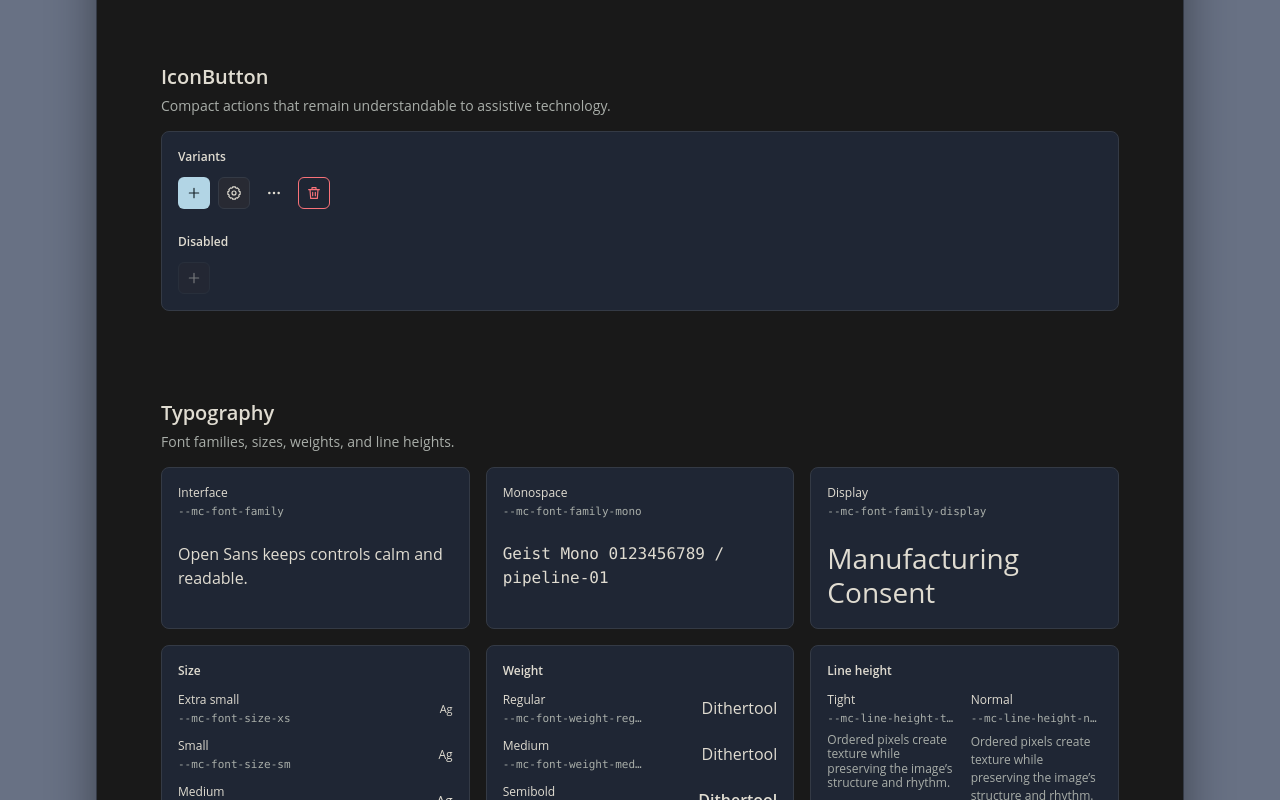
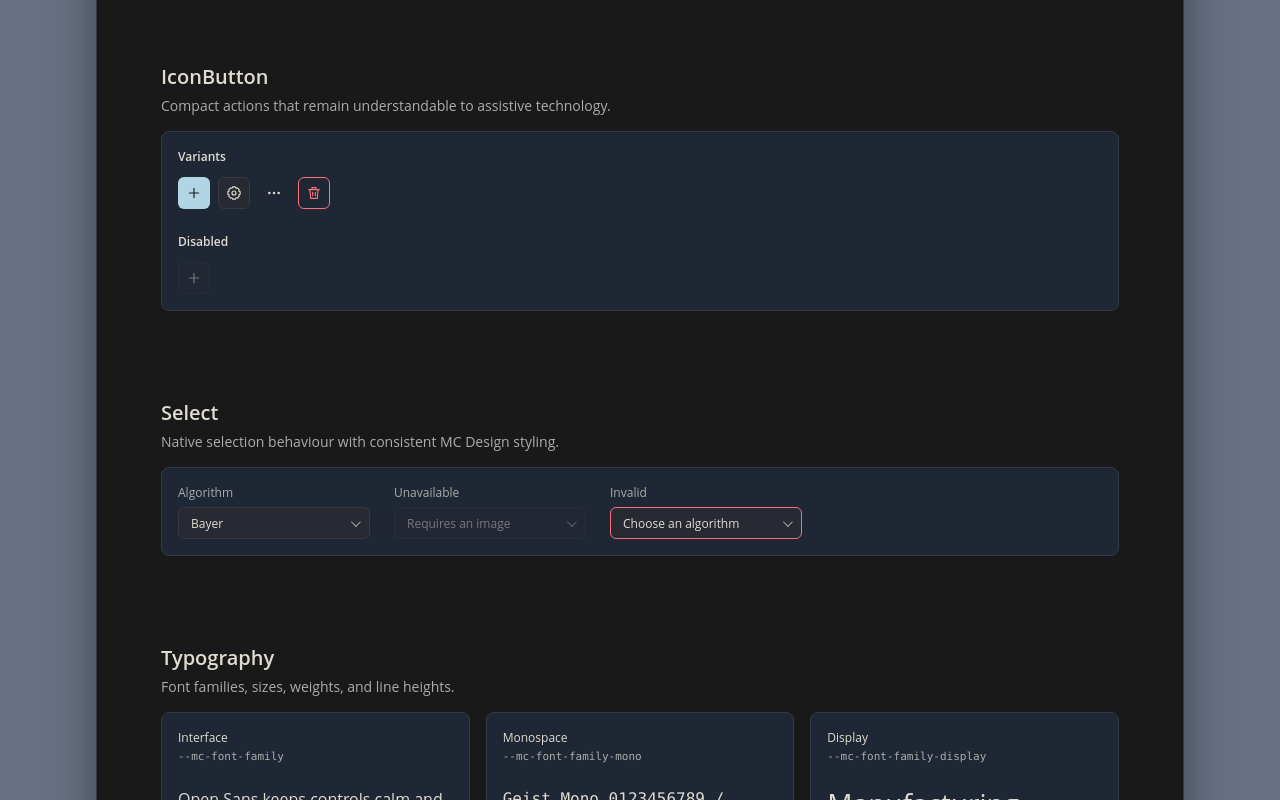
Before and after one commit to Downmoto/mc-design, a React (Vite) app: page / in a window 1280 px wide. Shown: the part 712-1512 px from the top of the page. Built offline with nearby package versions, Linux system fonts and the light colour scheme; a web font is replaced by a local one.

Commit message:
feat: add select component

```diff
--- a/src/demo.css
+++ b/src/demo.css
@@ -19,6 +19,7 @@ body {
 
 a,
 button,
+select,
 body {
   font-family: var(--mc-font-family);
 }
@@ -251,6 +252,19 @@ code {
   display: flex;
   flex-wrap: wrap;
   gap: var(--mc-space-4);
+}
+
+.field-showcase {
+  display: flex;
+  flex-wrap: wrap;
+  gap: var(--mc-space-7);
+}
+
+.field-sample {
+  display: grid;
+  gap: var(--mc-space-3);
+  color: var(--mc-colour-text-muted);
+  font-size: var(--mc-font-size-sm);
 }
 
 .token-name {
--- a/src/demo.tsx
+++ b/src/demo.tsx
@@ -2,6 +2,7 @@ import { useEffect, useState, type CSSProperties, type ReactNode } from "react";
 
 import { Button } from "./button";
 import { IconButton } from "./icon-button";
+import { Select } from "./select";
 
 type Token = {
   label: string;
@@ -188,6 +189,7 @@ export default function Demo() {
           {[
             ["Button", "button"],
             ["IconButton", "icon-button"],
+            ["Select", "select"],
             ["Typography", "typography"],
             ["Colour", "colour"],
             ["Spacing", "spacing"],
@@ -278,6 +280,38 @@ export default function Demo() {
               </svg>
             </IconButton>
           </section>
+        </div>
+      </Group>
+
+      <Group
+        description="Native selection behaviour with consistent MC Design styling."
+        id="select"
+        title="Select"
+      >
+        <div className="sample-card field-showcase">
+          <label className="field-sample">
+            <span>Algorithm</span>
+            <Select defaultValue="bayer">
+              <option value="bayer">Bayer</option>
+              <option value="floyd-steinberg">Floyd-Steinberg</option>
+              <option value="atkinson">Atkinson</option>
+            </Select>
+          </label>
+          <label className="field-sample">
+            <span>Unavailable</span>
+            <Select defaultValue="locked" disabled>
+              <option value="locked">Requires an image</option>
+            </Select>
+          </label>
+          <label className="field-sample">
+            <span>Invalid</span>
+            <Select aria-invalid="true" defaultValue="">
+              <option disabled value="">
+                Choose an algorithm
+              </option>
+              <option value="bayer">Bayer</option>
+            </Select>
+          </label>
         </div>
       </Group>
 
--- a/src/index.ts
+++ b/src/index.ts
@@ -2,3 +2,4 @@ import "./styles.css";
 
 export { Button, type ButtonProps, type ButtonVariant } from "./button";
 export { IconButton, type IconButtonProps } from "./icon-button";
+export { Select, type SelectProps } from "./select";
--- /dev/null
+++ b/src/select.tsx
@@ -0,0 +1,22 @@
+import type { ReactNode, Ref, SelectHTMLAttributes } from "react";
+
+export interface SelectProps extends SelectHTMLAttributes<HTMLSelectElement> {
+  children: ReactNode;
+  ref?: Ref<HTMLSelectElement>;
+}
+
+export function Select({ children, className, ref, ...props }: SelectProps) {
+  return (
+    <span className="mc-select-field">
+      <select
+        className={["mc-focus-ring", "mc-select", className]
+          .filter(Boolean)
+          .join(" ")}
+        ref={ref}
+        {...props}
+      >
+        {children}
+      </select>
+    </span>
+  );
+}
--- a/src/styles.css
+++ b/src/styles.css
@@ -194,6 +194,58 @@
   stroke-width: 1.75;
 }
 
+.mc-select-field {
+  display: inline-grid;
+  grid-template-areas: "select";
+  align-items: center;
+  min-width: 12rem;
+}
+
+.mc-select-field::after {
+  grid-area: select;
+  justify-self: end;
+  width: 0.375rem;
+  height: 0.375rem;
+  margin-right: var(--mc-space-5);
+  border-right: 1.5px solid currentColor;
+  border-bottom: 1.5px solid currentColor;
+  color: var(--mc-colour-text-muted);
+  content: "";
+  pointer-events: none;
+  transform: rotate(45deg) translateY(-0.125rem);
+}
+
+.mc-select-field:has(.mc-select:disabled)::after {
+  opacity: var(--mc-disabled-opacity);
+}
+
+.mc-select {
+  grid-area: select;
+  width: 100%;
+  min-height: var(--mc-control-height);
+  padding: 0 calc(var(--mc-space-8) + var(--mc-space-2)) 0 var(--mc-space-5);
+  border: var(--mc-border-width) solid var(--mc-colour-border);
+  border-radius: var(--mc-radius-md);
+  color: var(--mc-colour-text);
+  font: inherit;
+  font-size: var(--mc-font-size-sm);
+  background: var(--mc-colour-surface-raised);
+  appearance: none;
+  cursor: pointer;
+  transition:
+    border-color var(--mc-duration-fast) var(--mc-easing-standard),
+    background var(--mc-duration-fast) var(--mc-easing-standard);
+}
+
+.mc-select:hover:not(:disabled) {
+  border-color: var(--mc-colour-border-strong);
+  background: var(--mc-colour-surface-hover);
+}
+
+.mc-select[aria-invalid="true"] {
+  border-color: var(--mc-colour-danger);
+}
+
 @media (prefers-reduced-motion: reduce) {
   :root {
     --mc-duration-fast: 0ms;
```
Also changed, not shown: 2 other files (tests, documents, lock files or other folders).
